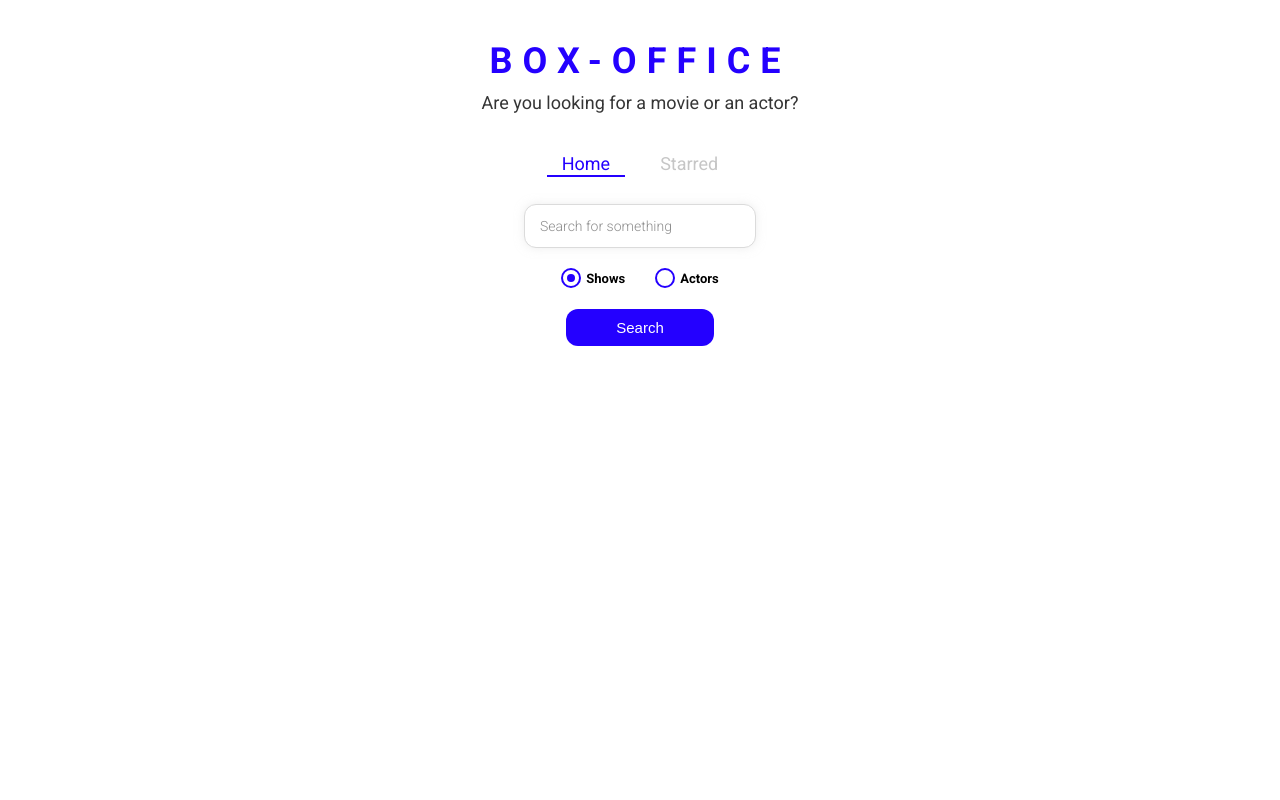
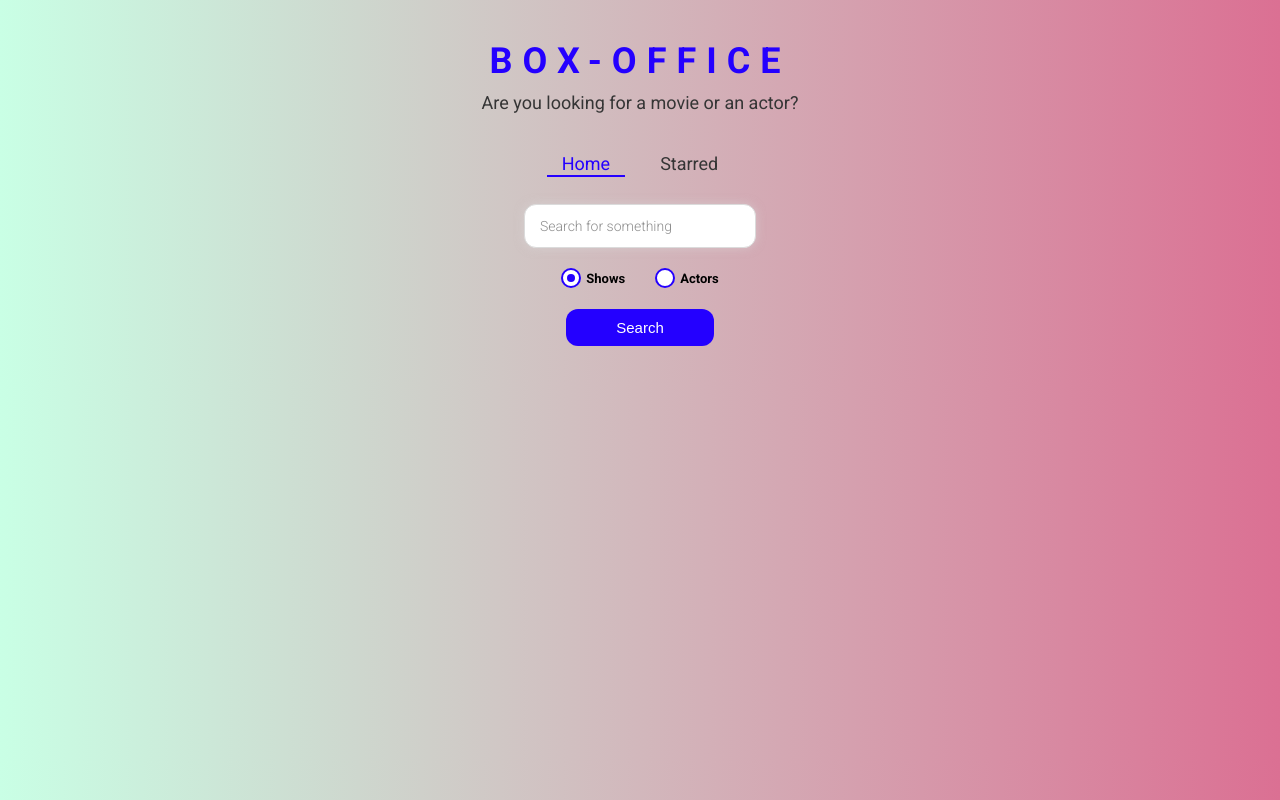
Before and after one commit to Tehreem-Arshad-maker/box-office, a React (Create React App) app: page / in a window 1280 px wide. Built offline with nearby package versions, Linux system fonts and the light colour scheme.

Commit message:
deployed the app and star using hash router

```diff
--- a/package.json
+++ b/package.json
@@ -1,4 +1,5 @@
 {
+  "homepage": "https://Tehreem-Arshad-maker.github.io/box-office",
   "name": "box-office",
   "version": "0.1.0",
   "private": true,
@@ -6,6 +7,7 @@
     "@testing-library/jest-dom": "^5.15.1",
     "@testing-library/react": "^11.2.7",
     "@testing-library/user-event": "^12.8.3",
+    "gh-pages": "^3.2.3",
     "react": "^17.0.2",
     "react-dom": "^17.0.2",
     "react-fade-in": "^2.0.1",
@@ -35,7 +37,9 @@
     "lint": "eslint src/**/*.js",
     "format": "prettier --write src/**/*.js",
     "format:lint": "npm run format && npm run lint",
-    "clear": "rimraf build"
+    "clear": "rimraf build",
+    "predeploy": "npm run build",
+    "deploy": "gh-pages -d build"
   },
   "eslintConfig": {
     "extends": [
--- a/src/components/Navs.styled.js
+++ b/src/components/Navs.styled.js
@@ -14,7 +14,7 @@ export const LinkStyled = styled(Link)`
   padding: 3px 15px;
   position: relative;
   text-decoration: none;
-  color: ${({ theme }) => theme.mainColors.gray};
+  color: ${({ theme }) => theme.mainColors.dark};
   &.active {
     color: ${({ theme }) => theme.mainColors.blue};
     &:after {
--- a/src/index.css
+++ b/src/index.css
@@ -3,4 +3,5 @@ body {
   font-size: 18px;
   margin: 0;
   padding-top: 40px;
+  background-image: linear-gradient(to right, #c9ffe5, #db7093);
 }
```
Also changed, not shown: src/index.js (+4 -3 lines), 1 other file (tests, documents, lock files or other folders).
